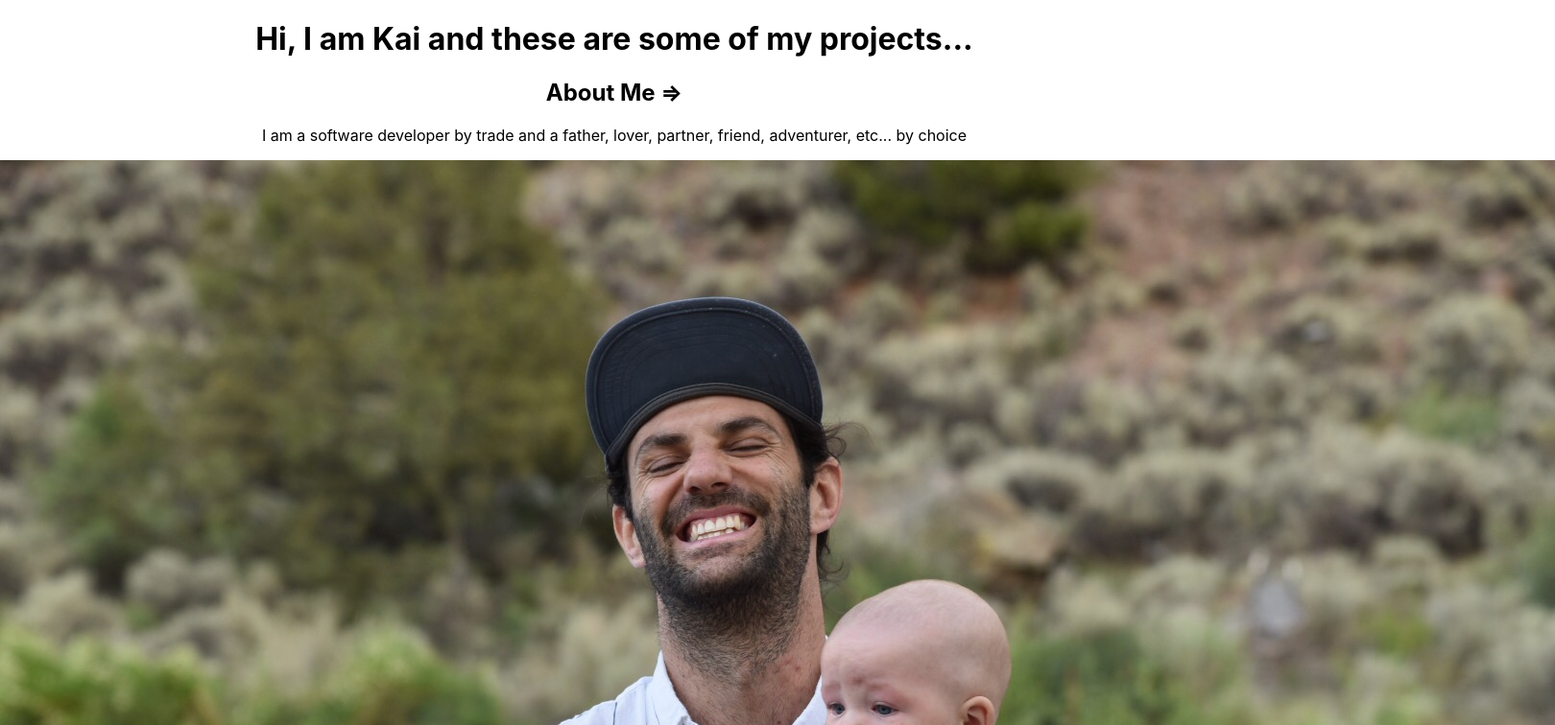
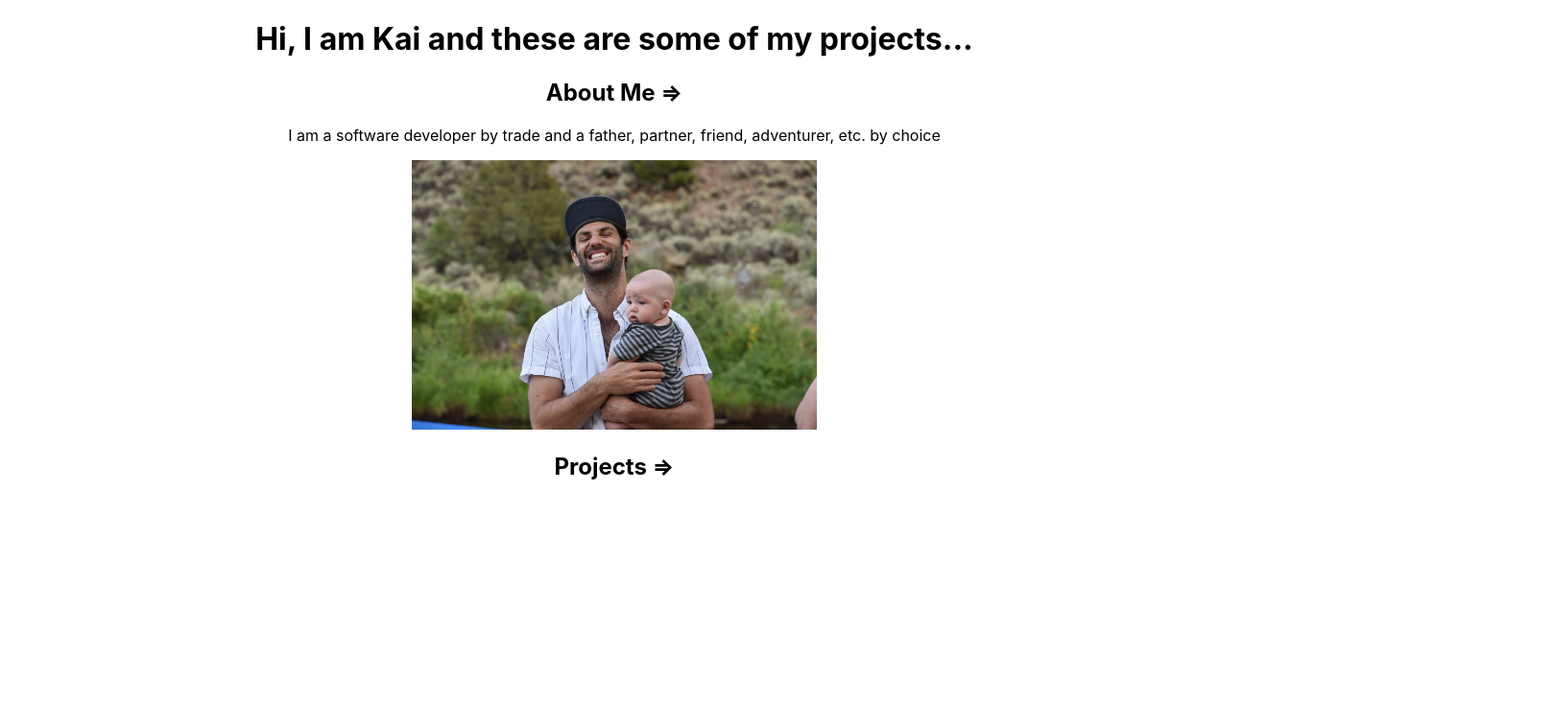
Before and after one commit to kavakai/kai_website, a React (Create React App) app: page / in a window 1280 px wide. Shown: the top 756 px of the page at 96% size, 1620 px wide, since content can reach past the window. Built offline with nearby package versions, Linux system fonts and the light colour scheme.

Commit message:
Add image size css

```diff
--- a/src/App.css
+++ b/src/App.css
@@ -2,37 +2,6 @@
   text-align: center;
 }
 
-.App-logo {
-  height: 40vmin;
-  pointer-events: none;
+img {
+  width: 33%;
 }
-
-@media (prefers-reduced-motion: no-preference) {
-  .App-logo {
-    animation: App-logo-spin infinite 20s linear;
-  }
-}
-
-.App-header {
-  background-color: #282c34;
-  min-height: 100vh;
-  display: flex;
-  flex-direction: column;
-  align-items: center;
-  justify-content: center;
-  font-size: calc(10px + 2vmin);
-  color: white;
-}
-
-.App-link {
-  color: #61dafb;
-}
-
-@keyframes App-logo-spin {
-  from {
-    transform: rotate(0deg);
-  }
-  to {
-    transform: rotate(360deg);
-  }
-}
--- a/src/App.js
+++ b/src/App.js
@@ -5,9 +5,11 @@ function App() {
   return (
     <div className="App">
       <h1>Hi, I am Kai and these are some of my projects...</h1>
-      <h2>About Me =></h2>
-      <p>I am a software developer by trade and a father, lover, partner, friend, adventurer, etc... by choice</p>
+      <h2>About Me {"=>"}</h2>
+      <p>I am a software developer by trade and a father, partner, friend, adventurer, etc. by choice</p>
       <img src={image} />
+
+      <h2>Projects {"=>"}</h2>
     </div>
   );
 }
```
